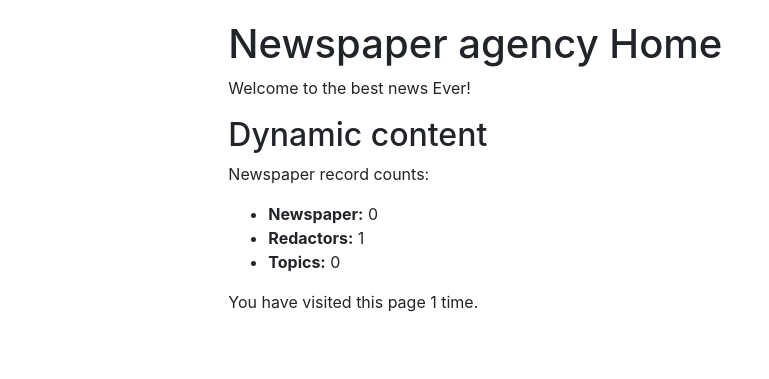
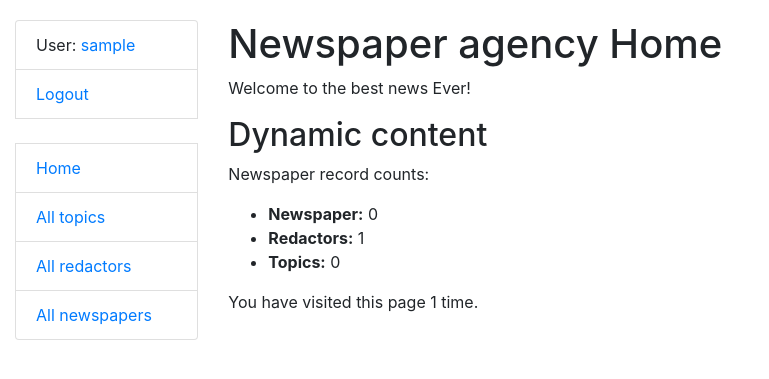
Before and after one commit to erikagayan/newspaper-agency, a Django app: page / in a window 1280 px wide. Shown: the top 379 px of the page, without its empty margins (0-769 px from the left). Run offline with Django 4.2, Linux system fonts and the light colour scheme; the visitor is signed in with stand-in values (Sample User, id 1); data comes from the database, SQL or seed files in the repository; data that the repository does not hold is empty.

Commit message:
Add sidebar to base.html

```diff
--- a/templates/base.html
+++ b/templates/base.html
@@ -20,7 +20,7 @@
         <div class="col-sm-2">
 
             {% block sidebar %}
-
+              {% include "includes/sidebar.html" %}
             {% endblock %}
 
         </div>
--- a/templates/includes/sidebar.html
+++ b/templates/includes/sidebar.html
@@ -9,7 +9,7 @@
   <br>
 
   <li class="list-group-item"><a href="{% url 'news:index' %}">Home</a></li>
-  <li class="list-group-item"><a href="{% url 'news:topic-list' %}">All drivers</a></li>
-  <li class="list-group-item"><a href="{% url 'news:redactor-list' %}">All cars</a></li>
-  <li class="list-group-item"><a href="{% url 'news:newspaper-list' %}">All manufacturers</a></li>
+  <li class="list-group-item"><a href="{% url 'news:topic-list' %}">All topics</a></li>
+  <li class="list-group-item"><a href="{% url 'news:redactor-list' %}">All redactors</a></li>
+  <li class="list-group-item"><a href="{% url 'news:newspaper-list' %}">All newspapers</a></li>
 </ul>
```
